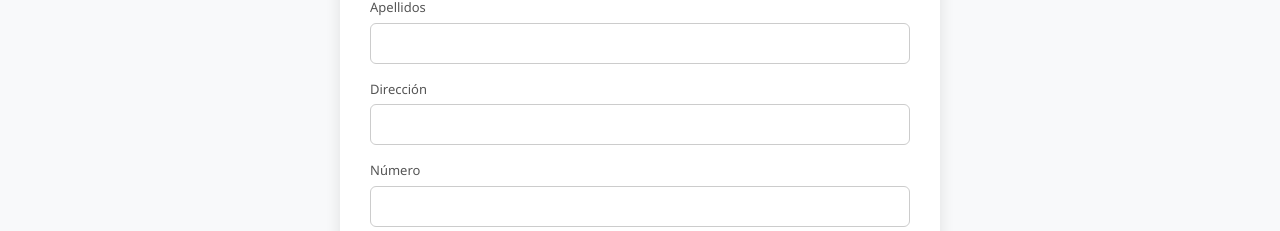
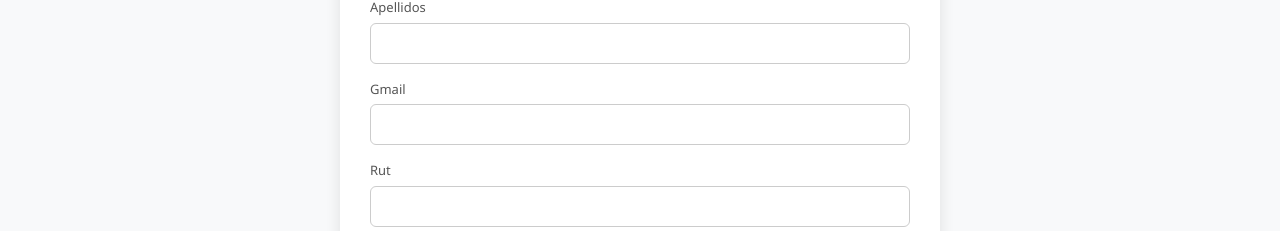
Before and after one commit to SargentoAldea/ChileNFF, an Angular app: page /contacto in a window 1280 px wide. Shown: the part 331-562 px from the top of the page. Built offline with nearby package versions, Linux system fonts and the light colour scheme.

Commit message:
cambios en Labels, mas no en la logica como tal

```diff
--- a/src/app/pages/contact/contact.component.html
+++ b/src/app/pages/contact/contact.component.html
@@ -35,25 +35,25 @@
 
     <!-- direccion  del contacto-->
     <div class="form-group">
-      <label>Dirección</label>
+      <label>Gmail</label>
       <input type="text" formControlName="direccion">
 
       <small *ngIf="f['direccion'].touched && f['direccion'].errors?.['required']">
-        Dirección requerida
+        Gmail requerido
       </small>
 
       <small *ngIf="f['direccion'].touched && f['direccion'].errors?.['minlength']">
-        Mínimo 5 caracteres
+        Mínimo 8 caracteres
       </small>
     </div>
 
     <!-- numero de la casa -->
     <div class="form-group">
-      <label>Número</label>
+      <label>Rut</label>
       <input type="text" formControlName="numero">
 
       <small *ngIf="f['numero'].touched && f['numero'].errors?.['required']">
-        Número obligatorio
+        Rut obligatorio
       </small>
 
       <small *ngIf="f['numero'].touched && f['numero'].errors?.['pattern']">
--- a/src/app/pages/contact/contact.component.ts
+++ b/src/app/pages/contact/contact.component.ts
@@ -16,7 +16,7 @@ export class ContactComponent {
     this.formulario = this.fb.group({
       nombre: ['', [Validators.required, Validators.minLength(2)]],
       apellidos: ['', [Validators.required, Validators.minLength(3)]],
-      direccion: ['', [Validators.required, Validators.minLength(5)]],
+      direccion: ['', [Validators.required, Validators.minLength(8)]],
       numero: ['', [Validators.required, Validators.pattern('^[0-9]+$')]],
       ciudad: ['', Validators.required],
       fono: ['', [Validators.required, Validators.pattern('^[0-9]{9}$')]]
```
